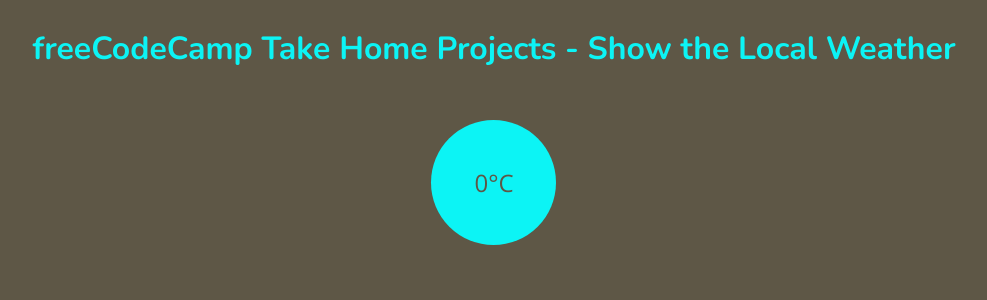
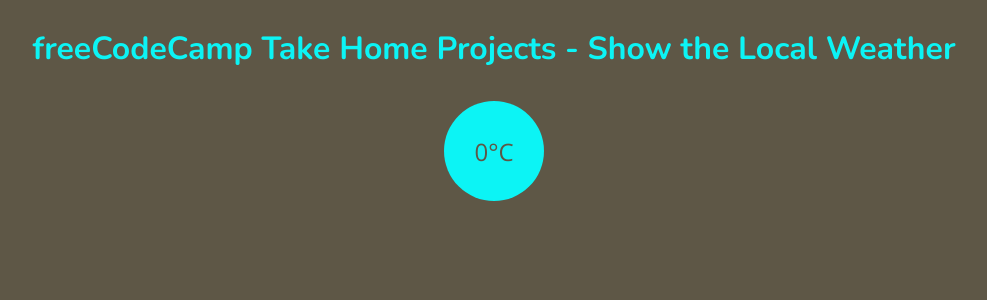
Before and after one commit to aggiewb/local-weather, a React (Create React App) app in the folder client/: page / in a window 1280 px wide. Shown: the top 300 px of the page, without its empty margins (146-1133 px from the left). Built offline with nearby package versions, Linux system fonts and the light colour scheme; no server answers.

Commit message:
Add margin to h2 and p, and adjust p height and width

```diff
--- a/client/src/App.css
+++ b/client/src/App.css
@@ -13,13 +13,18 @@ h1, h2 {
   font-size: 2rem;
 }
 
+h2 {
+  margin-bottom: 5px;
+}
+
 p {
   color: #5e5746;
   background-color: #0cf4f5;
-  width: 125px;
-  height: 125px;
+  width: 100px;
+  height: 100px;
   border-radius: 50%;
   display: inline-flex;
   align-items: center;
   justify-content: center;
+  margin-top: 5px;
 }
```
